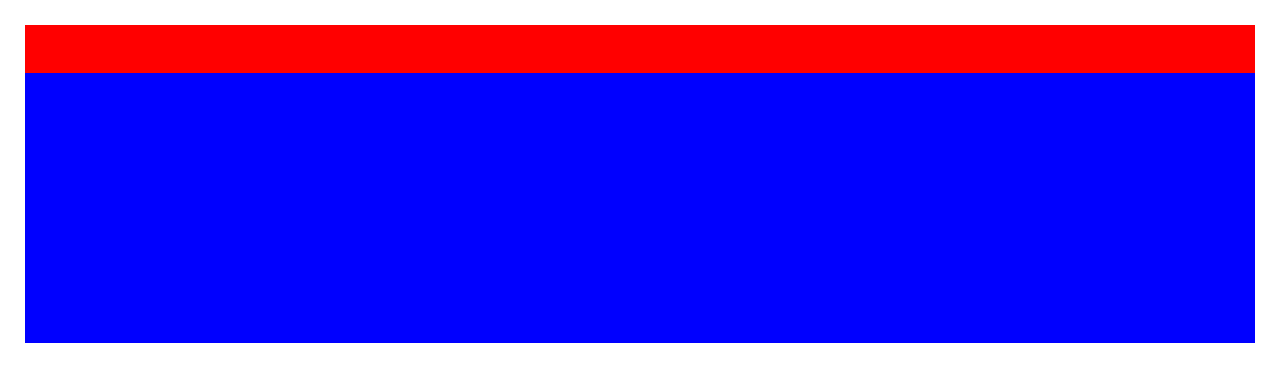
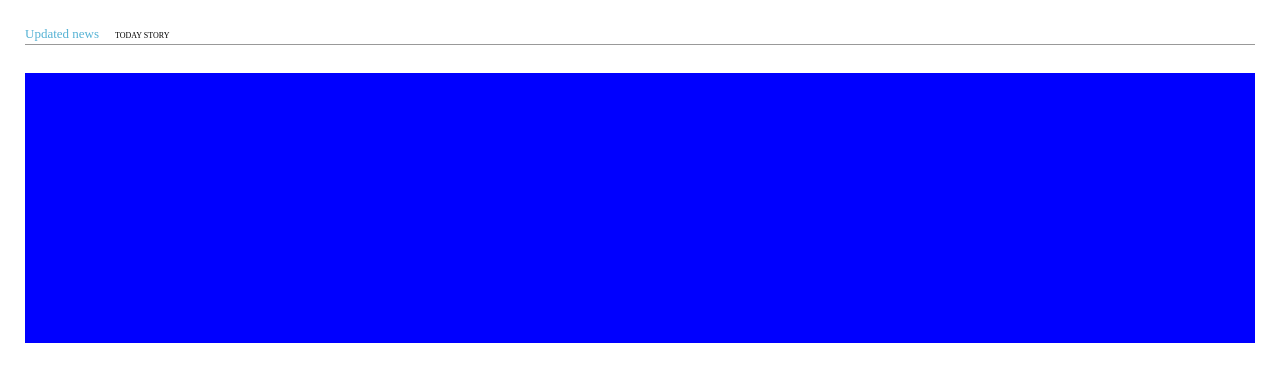
Before and after one commit to osw0124/precamp, a plain HTML site: page cyworld-mento/home.html in a window 1280 px wide. Drawn offline with Linux system fonts and the light colour scheme.

Commit message:
right header title ui 추가

```diff
--- a/cyworld-mento/home.html
+++ b/cyworld-mento/home.html
@@ -6,8 +6,20 @@
   </head>
   <body>
     <div class="wrapper">
-      <div class="wrapper__header"></div>
-      <div class="wrapper__body"></div>
+      <div class="wrapper__header">
+        <div class="header__title">
+          <div class="title">Updated news</div>
+          <div class="subtitle">TODAY STORY</div>
+        </div>
+        <div class="header__body"></div>
+      </div>
+      <div class="wrapper__body">
+        <div class="body__title">
+          <div class="title"></div>
+          <div class="subtitle"></div>
+        </div>
+        <div class="body__body"></div>
+      </div>
     </div>
   </body>
 </html>
--- a/cyworld-mento/styles/home.css
+++ b/cyworld-mento/styles/home.css
@@ -19,7 +19,28 @@ body {
 .wrapper__header {
   width: 100%;
   height: 48px;
-  background-color: red;
+}
+.header__title {
+  width: 100%;
+  height: 20px;
+  display: flex;
+  flex-direction: row;
+  align-items: center;
+  justify-content: flex-start;
+  border-bottom: 1px solid #999999;
+}
+.title {
+  width: 90px;
+  height: 17px;
+  font-size: 13px;
+  font-weight: 700 bold;
+  color: #55b2d4;
+}
+.subtitle {
+  width: 70px;
+  height: 8px;
+  font-size: 8px;
+  font-weight: 400;
 }
 .wrapper__body {
   width: 100%;
```
